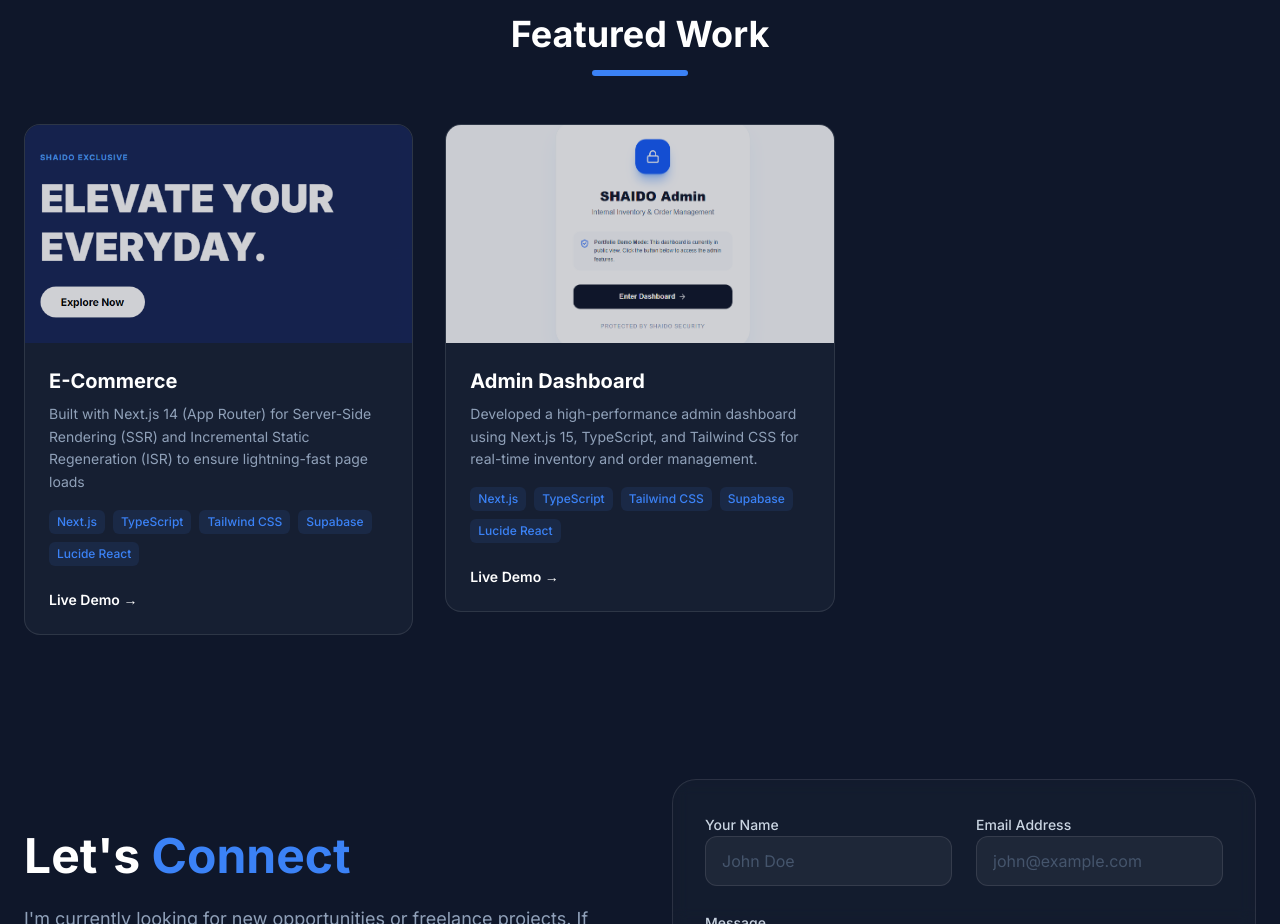
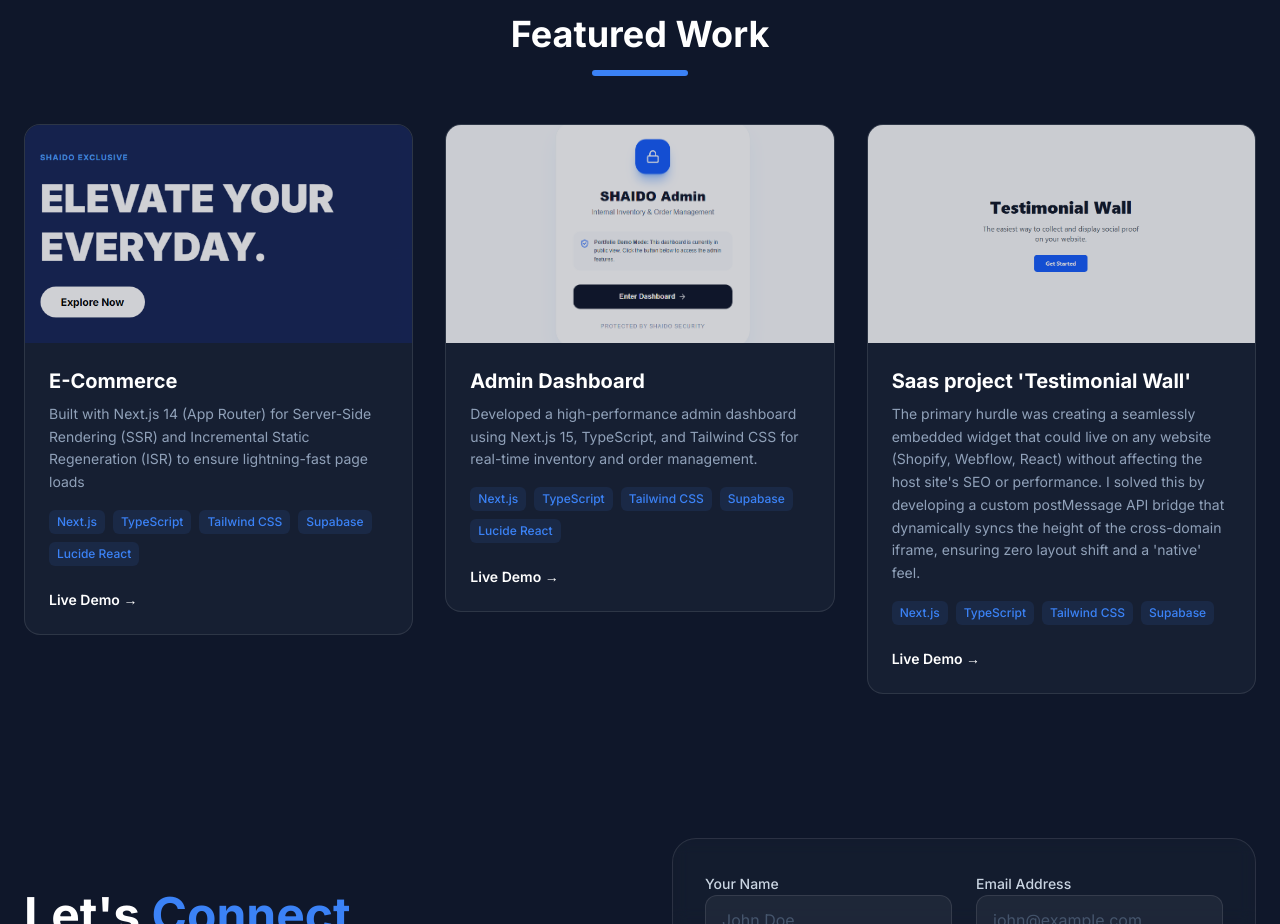
Before and after one commit to shaido0ali/SHAIDO.PORTFOLIO, a Next.js app: page / in a window 1280 px wide. Shown: the part 1340-2264 px from the top of the page. Built offline with nearby package versions, Linux system fonts and the light colour scheme; no server answers.

Commit message:
add Saas

```diff
--- a/src/constants/projects.ts
+++ b/src/constants/projects.ts
@@ -26,5 +26,14 @@ export const PROJECTS: Project[] = [
     link: "https://shaido-admin.vercel.app",
     github: "",
     image: "/images/admin.png",
+  },
+  {
+    id: 4,
+    title: "Saas project 'Testimonial Wall'",
+    description: "The primary hurdle was creating a seamlessly embedded widget that could live on any website (Shopify, Webflow, React) without affecting the host site's SEO or performance. I solved this by developing a custom postMessage API bridge that dynamically syncs the height of the cross-domain iframe, ensuring zero layout shift and a 'native' feel.",
+    tags: ["Next.js","TypeScript","Tailwind CSS","Supabase",],
+    link: "https://testimonial-wall-ten.vercel.app",
+    github: "",
+    image: "/images/SaaS1.png",
   }
 ];
```
Also changed, not shown: public/images/SaaS1.png (added).
